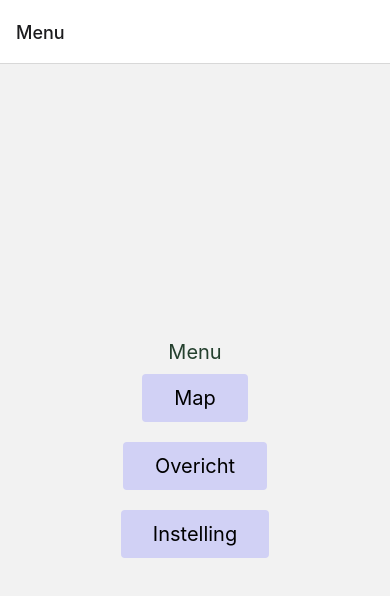
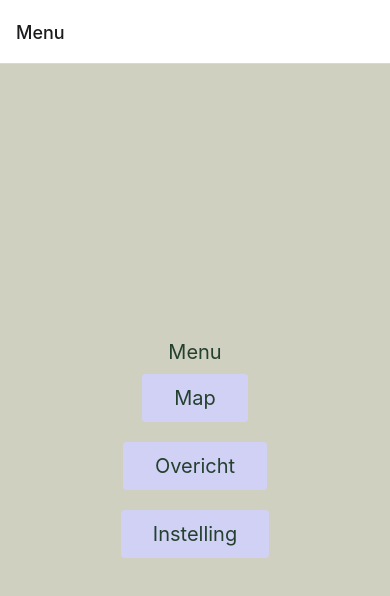
Before and after one commit to Anny-Xi/haarlemSpotACGN, a React Native app: screen /Menu in a window 390 px wide. Shown: the top 596 px of the page. Built offline with nearby package versions, Linux system fonts and the light colour scheme.

Commit message:
change color setting on map as well

```diff
--- a/app/screens/MapScreen.js
+++ b/app/screens/MapScreen.js
@@ -1,10 +1,12 @@
-import React, { useState, useEffect, useRef } from 'react';
-import { Text, View, StyleSheet, TouchableOpacity } from 'react-native';
+import React, { useState, useEffect, useRef, useContext } from 'react';
+import { Text, View, Pressable } from 'react-native';
 import MapView, { Marker } from 'react-native-maps';
 
 import * as Location from 'expo-location';
 
+import { ThemeContext } from '../setting/ThemeContext';
 import { LoadLocationMarkerData } from '../list/ListHotspots';
+import { styles } from '../style/Styling';
 
 export default function MapScreen() {
 
@@ -49,7 +51,7 @@ export default function MapScreen() {
   }
 
   //change view to user live location
-  const getLiveLocation = async() => {
+  const getLiveLocation = async () => {
     await liveLocation();
     if (mapRef.current) {
       mapRef.current.animateToRegion({
@@ -65,8 +67,8 @@ export default function MapScreen() {
   const getHotspotLocation = () => {
     const newLatitude = 52.381;
     const newLongitude = 4.63719;//
-    const newLatitudeDelta= 0.000;
-    const newLongitudeDelta= 0.015;
+    const newLatitudeDelta = 0.000;
+    const newLongitudeDelta = 0.015;
     if (mapRef.current) {
       mapRef.current.animateToRegion({
         latitude: newLatitude,
@@ -76,6 +78,10 @@ export default function MapScreen() {
       }, 500); // animate to new region over 1 second
     }
   };
+
+  const { isDarkMode } = useContext(ThemeContext);
+  const themeButtonStyle = isDarkMode ? styles.darkThemeButton : styles.lightThemeButton;
+  const themeTextStyle = isDarkMode ? styles.darkThemeText : styles.lightThemeText;
 
   return (
     <View style={styles.container}>
@@ -91,7 +97,7 @@ export default function MapScreen() {
         }}
       >
         {/*marker for current location*/}
-        <Marker coordinate={{ latitude: mLat, longitude: mLong }} pinColor="blue"/>
+        <Marker coordinate={{ latitude: mLat, longitude: mLong }} pinColor="blue" />
 
         {/*marker for hotspots*/}
         {markerList.map((marker, index) => (
@@ -99,55 +105,21 @@ export default function MapScreen() {
             key={index}
             coordinate={marker.coordinates}
             title={marker.name}
-            // onPress={() => onPressMarker(marker)}
+          // onPress={() => onPressMarker(marker)}
           />
         ))}
 
       </MapView>
-      <TouchableOpacity
-        style={styles.buttonLocation}
+      <Pressable
+        style={[styles.buttonLocation, themeButtonStyle]}
         onPress={getLiveLocation}>
-        <Text>Get Current Location</Text>
-      </TouchableOpacity>
-      <TouchableOpacity
-        style={[styles.buttonLocation, { bottom: 80 }]}
+        <Text style={[styles.text, themeTextStyle]}>Get Current Location</Text>
+      </Pressable>
+      <Pressable
+        style={[styles.buttonLocation, { bottom: 80 }, themeButtonStyle]}
         onPress={getHotspotLocation}>
-        <Text>Get to Hotspot location</Text>
-      </TouchableOpacity>
+        <Text style={[styles.text, themeTextStyle]}>Get to Hotspot location</Text>
+      </Pressable>
     </View>
   );
 }
-
-const styles = StyleSheet.create({
-  container: {
-    flex: 1,
-    alignItems: 'center',
-    justifyContent: 'center',
-    padding: 20,
-  },
-  paragraph: {
-    fontSize: 18,
-    textAlign: 'center',
-  },
-  container: {
-    flex: 1,
-    backgroundColor: '#fff',
-    alignItems: 'center',
-    justifyContent: 'center',
-  },
-  map: {
-    width: '100%',
-    height: '100%',
-  },
-  buttonLocation: {
-    width: '90%',
-    height: 50,
-    alignSelf: 'center',
-    position: 'absolute',
-    backgroundColor: 'lightblue',
-    bottom: 20, // Adjusted positioning
-    alignItems: 'center',
-    justifyContent: 'center',
-
-  }
-});
--- a/app/screens/NavigationScreen.js
+++ b/app/screens/NavigationScreen.js
@@ -1,8 +1,7 @@
 import * as React from 'react';
 import { useContext } from 'react';
-// import { useNavigation } from '@react-navigation/native';
 import { createNativeStackNavigator } from '@react-navigation/native-stack';
-import { StyleSheet, Text, View, Pressable } from 'react-native';
+import { Text, View, Pressable } from 'react-native';
 
 import { ThemeContext } from '../setting/ThemeContext';
 //ThemeProvider
@@ -26,22 +25,22 @@ function NavigationScreen({ navigation }) {
   const themeButtonStyle = isDarkMode ? styles.darkThemeButton : styles.lightThemeButton;
 
   return (
-    <View style={[styles.container, isDarkMode && styles.darkContainer]}>
+    <View style={[styles.container, themeContainerStyle]}>
       <Text style={[styles.text, themeTextStyle]}>Menu</Text>
       <Pressable onPress={() => navigation.navigate('Map')}
         style={[styles.navButton, themeButtonStyle ]}
       >
-        <Text style={[styles.text, isDarkMode && styles.darkThemeText]}>Map</Text>
+        <Text style={[styles.text, themeTextStyle]}>Map</Text>
       </Pressable>
       <Pressable onPress={() => navigation.navigate('Map')}
         style={[styles.navButton, themeButtonStyle ]}
       >
-        <Text style={[styles.text, isDarkMode && styles.darkThemeText]}>Overicht</Text>
+        <Text style={[styles.text, themeTextStyle]}>Overicht</Text>
       </Pressable>
       <Pressable onPress={() => navigation.navigate('Setting')}
         style={[styles.navButton, themeButtonStyle ]}
       >
-        <Text style={[styles.text, isDarkMode && styles.darkThemeText]}>Instelling</Text>
+        <Text style={[styles.text, themeTextStyle]}>Instelling</Text>
       </Pressable>
     </View>
   );
--- a/app/screens/SettingScreen.js
+++ b/app/screens/SettingScreen.js
@@ -1,7 +1,8 @@
 import React, { useContext } from 'react';
-import { Text, StyleSheet, View, Button, Pressable } from 'react-native';
+import { Text, View, Pressable } from 'react-native';
 import { StatusBar } from 'expo-status-bar';
 import { ThemeContext } from '../setting/ThemeContext';
+import { styles } from '../style/Styling';
 
 export default function SettingScreen() {
     const { isDarkMode, toggleTheme } = useContext(ThemeContext);
@@ -23,41 +24,3 @@ export default function SettingScreen() {
         </View>
     );
 }
-
-const styles = StyleSheet.create({
-    container: {
-        flex: 1,
-        alignItems: 'center',
-        justifyContent: 'center',
-    },
-    text: {
-        fontSize: 20,
-    },
-    lightContainer: {
-        backgroundColor: '#d0d0c0',
-    },
-    darkContainer: {
-        backgroundColor: '#4C1515',
-    },
-    lightThemeText: {
-        color: '#242c40',
-    },
-    darkThemeText: {
-        color: '#d0d0c0',
-    },
-    navButton: {
-        alignItems: 'center',
-        justifyContent: 'center',
-        margin: 10,
-        paddingVertical: 12,
-        paddingHorizontal: 32,
-        borderRadius: 4,
-        elevation: 3,
-    },
-    lightThemeButton: {
-        backgroundColor: '#d1d1f5'
-    },
-    darkThemeButton: {
-        backgroundColor: '#6F6F27'
-    },
-});
--- a/app/style/Styling.js
+++ b/app/style/Styling.js
@@ -38,6 +38,20 @@ const styles = StyleSheet.create({
     darkThemeText: {
         color: '#F5F5D1',
     },
+    map: {
+        width: '100%',
+        height: '100%',
+    },
+    buttonLocation: {
+        width: '90%',
+        height: 50,
+        alignSelf: 'center',
+        position: 'absolute',
+        bottom: 20, // Adjusted positioning
+        alignItems: 'center',
+        justifyContent: 'center',
+
+    }
 });
 
 export { styles }
```
Lines whose indentation alone changed are shown as unchanged.
